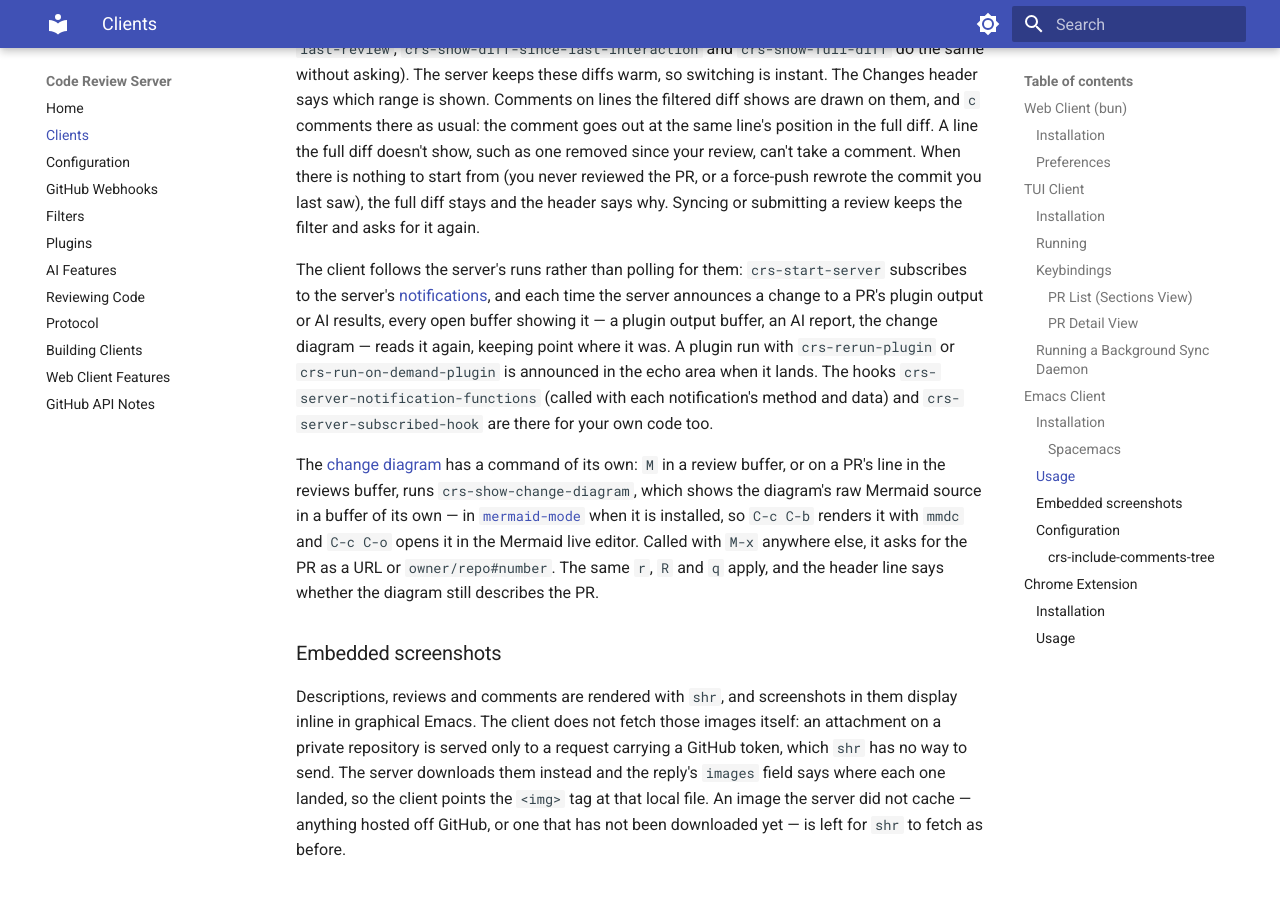
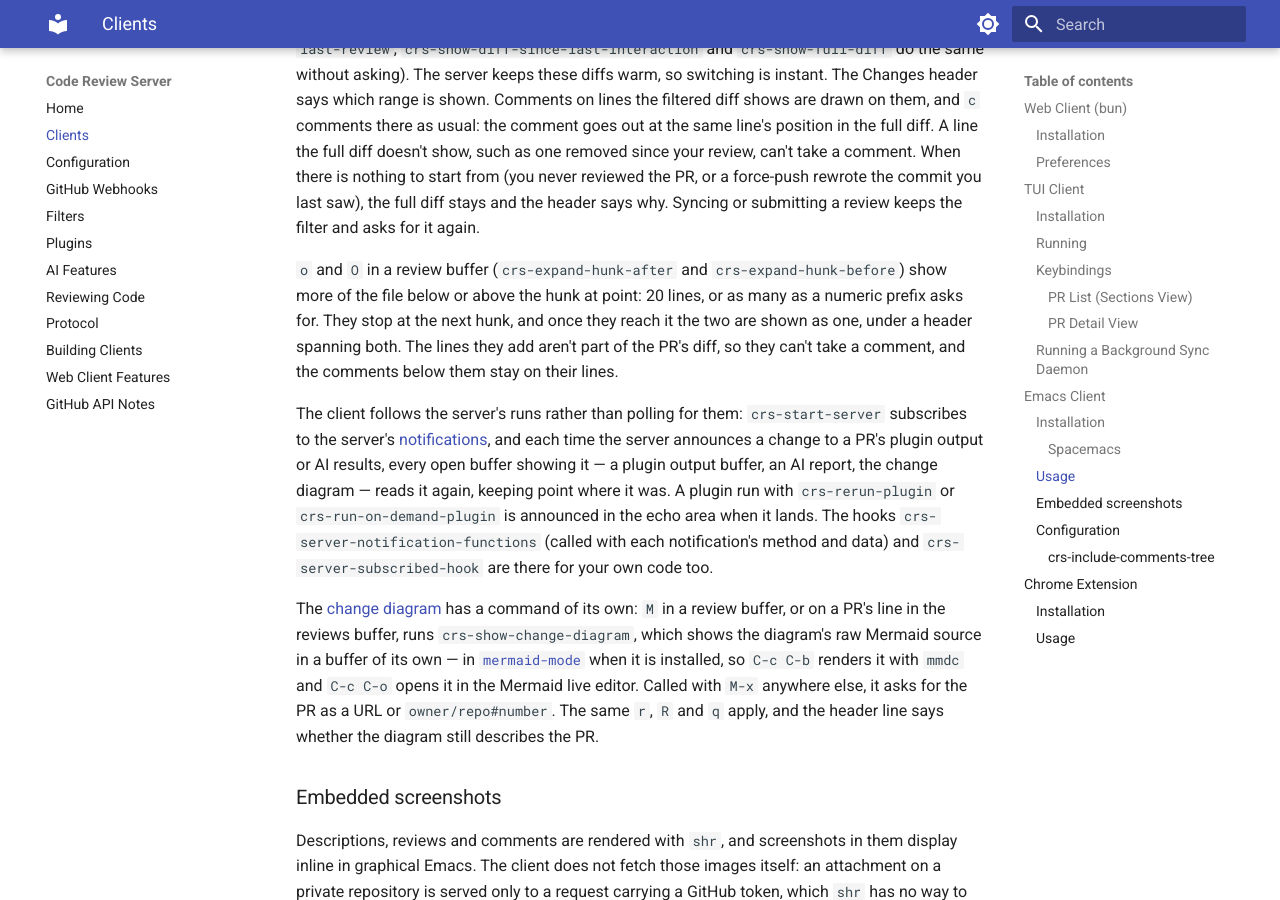
Before and after one commit to C-Hipple/code-review-server, an MkDocs documentation site: the page built from docs/clients.md, in a window 1280 px wide and 900 px high, scrolled down 4990 px. Built offline with MkDocs 1.6.1 and Material for MkDocs 9.7.7, drawn with Linux system fonts in a browser that asks for light colours.

Commit message:
client.el: stop hunk expansion at the next hunk and out of comment positions (#318)
Expanding a hunk (o/O) always asked GetHunkContext for 20 lines. The
server reads them from the file and knows nothing of the diff's other
hunks, so when fewer than 20 lines lay between two hunks, the neighbour's
lines showed up a second time, as context. Every line spliced in also took
a comment position, so after an expansion each comment below it was drawn
on the wrong row, and a comment started below it went out at the wrong
position.

An expansion now asks for no more than the lines between the hunk and its
neighbour, as the web client does since #317 (crs--plan-hunk-expansion),
and sends nothing when none lie between. The lines it splices into
crs--buffer-diff carry a crs-expanded text property, which travels with the
diff string, to a filtered diff and back. The washer rewrites the buffer's
text, so the render marks them again by their line in the head
(crs--show-hunk-expansions), and the position counters skip them: comment
placement, point restoration, and the position a new comment, or an
annotation turned into one, is sent at. Those lines refuse a comment.

Two hunks an expansion leaves touching are drawn as one: the first header
is rewritten to span both, and the second stays in the buffer, invisible,
since GitHub counts it as a position. o on the joined hunk grows its last
part, O its first. The request's ranges and HunkHeader now come from the
diff rather than the header as drawn, which could carry a <C: ...> or
<A: ...> indicator. Context that arrives after the diff changed (a sync
meanwhile) is dropped instead of putting the old diff back.

```diff
--- a/docs/clients.md
+++ b/docs/clients.md
@@ -174,6 +174,13 @@ the PR, or a force-push rewrote the commit you last saw), the full diff stays
 and the header says why. Syncing or submitting a review keeps the filter and
 asks for it again.
 
+`o` and `O` in a review buffer (`crs-expand-hunk-after` and
+`crs-expand-hunk-before`) show more of the file below or above the hunk at
+point: 20 lines, or as many as a numeric prefix asks for. They stop at the next
+hunk, and once they reach it the two are shown as one, under a header spanning
+both. The lines they add aren't part of the PR's diff, so they can't take a
+comment, and the comments below them stay on their lines.
+
 The client follows the server's runs rather than polling for them:
 `crs-start-server` subscribes to the server's
 [notifications](protocol.md#server-notifications), and each time the server
```
Also changed, not shown: CLAUDE.md (+1 -1 lines), docs/protocol.md (+1 -1 lines), 4 other files.
